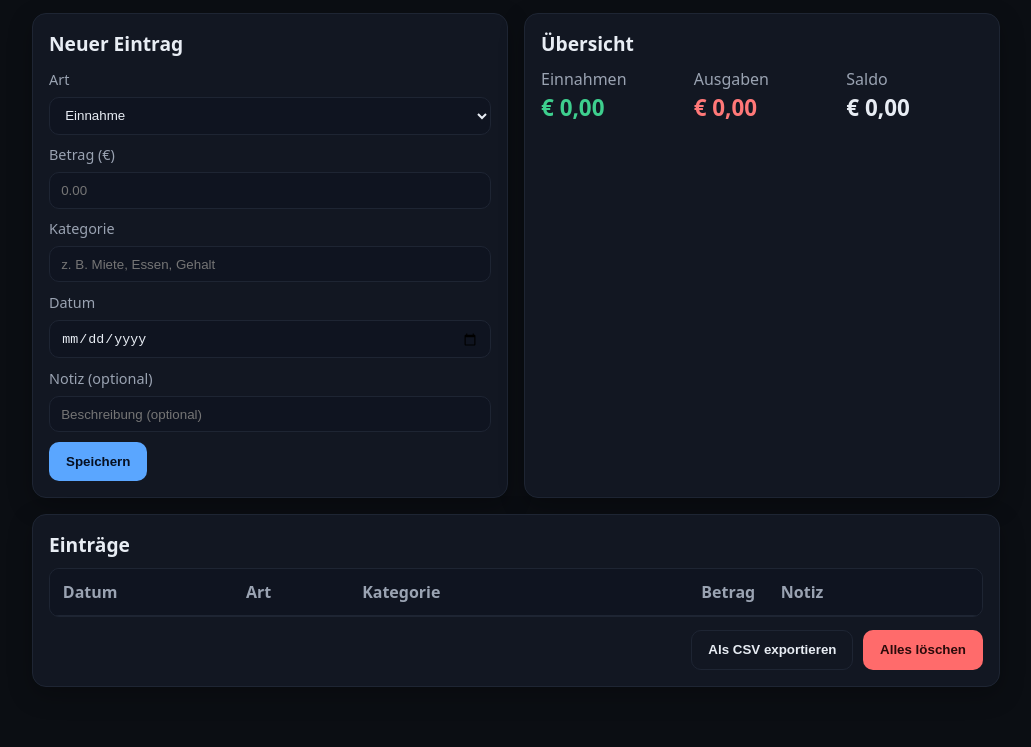
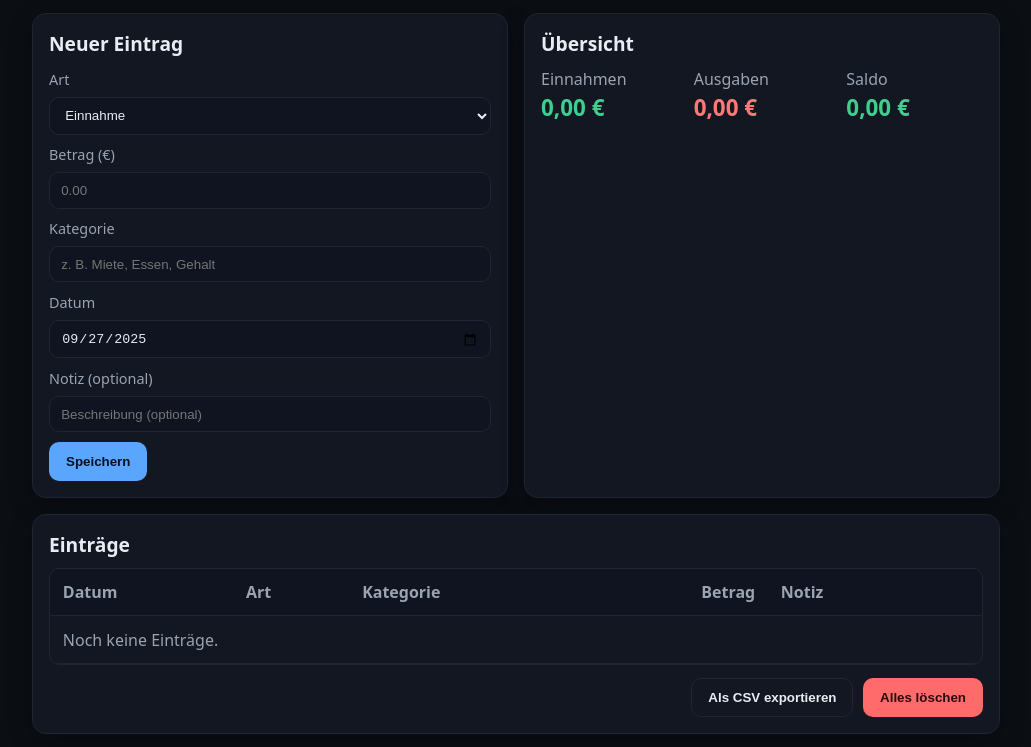
Before and after one commit to IgorBoger/budget-tracker, a plain HTML site: page index.html in a window 1280 px wide. Shown: the part 134-881 px from the top of the page, without its empty margins (124-1155 px from the left). Drawn offline with Linux system fonts and the light colour scheme.

Commit message:
Basic framework in script.js (State, DOM, Render)

```diff
--- a/index.html
+++ b/index.html
@@ -106,7 +106,7 @@
         <!-- <small>Lokale Speicherung via <code>localStorage</code>. Später: Login & Cloud-Sync mit Firebase.</small> -->
     </footer>
 
-    <!-- <script src="./script.js"></script> -->
+    <script src="./script.js"></script>
 </body>
 
 </html>
--- a/script.js
+++ b/script.js
@@ -0,0 +1,74 @@
+// ===== Utilities =====
+const EUR = (n) => n.toLocaleString("de-DE", { style: "currency", currency: "EUR" });
+const byId = (id) => document.getElementById(id);
+
+// ===== State (localStorage) =====
+const KEY = "bt.entries.v1";
+let entries = loadEntries();
+function loadEntries() {
+    try {
+        const raw = localStorage.getItem(KEY);
+        return raw ? JSON.parse(raw) : [];
+    } catch {
+        return [];
+    }
+}
+function saveEntries() {
+    localStorage.setItem(KEY, JSON.stringify(entries));
+}
+
+// ===== DOM Refs =====
+const form = byId("entry-form");
+const typeEl = byId("type");
+const amountEl = byId("amount");
+const categoryEl = byId("category");
+const dateEl = byId("date");
+const noteEl = byId("note");
+const tbody = byId("entries-tbody");
+const sumIncomeEl = byId("sum-income");
+const sumExpenseEl = byId("sum-expense");
+const sumBalanceEl = byId("sum-balance");
+
+// default date = heute
+dateEl.valueAsDate = new Date();
+
+// ===== Render Table =====
+function renderTable() {
+    tbody.innerHTML = "";
+    if (!entries.length) {
+        const tr = document.createElement("tr");
+        const td = document.createElement("td");
+        td.colSpan = 6;
+        td.className = "muted";
+        td.textContent = "Noch keine Einträge.";
+        tr.appendChild(td);
+        tbody.appendChild(tr);
+        return;
+    }
+    // (noch kein Zeilen-Rendern in Slice 1)
+}
+
+function formatDate(iso) {
+    const d = new Date(iso + "T00:00:00");
+    return d.toLocaleDateString("de-DE", { year: "numeric", month: "2-digit", day: "2-digit" });
+}
+
+// ===== Summary =====
+function renderSummary() {
+    const income = entries.filter(e => e.type === "income").reduce((s, e) => s + e.amount, 0);
+    const expense = entries.filter(e => e.type === "expense").reduce((s, e) => s + e.amount, 0);
+    const balance = income - expense;
+    sumIncomeEl.textContent = EUR(income);
+    sumExpenseEl.textContent = EUR(expense);
+    sumBalanceEl.textContent = EUR(balance);
+    sumBalanceEl.classList.toggle("positive", balance >= 0);
+    sumBalanceEl.classList.toggle("negative", balance < 0);
+}
+
+// ===== Main render =====
+function render() {
+    renderTable();
+    renderSummary();
+}
+
+render();
```
